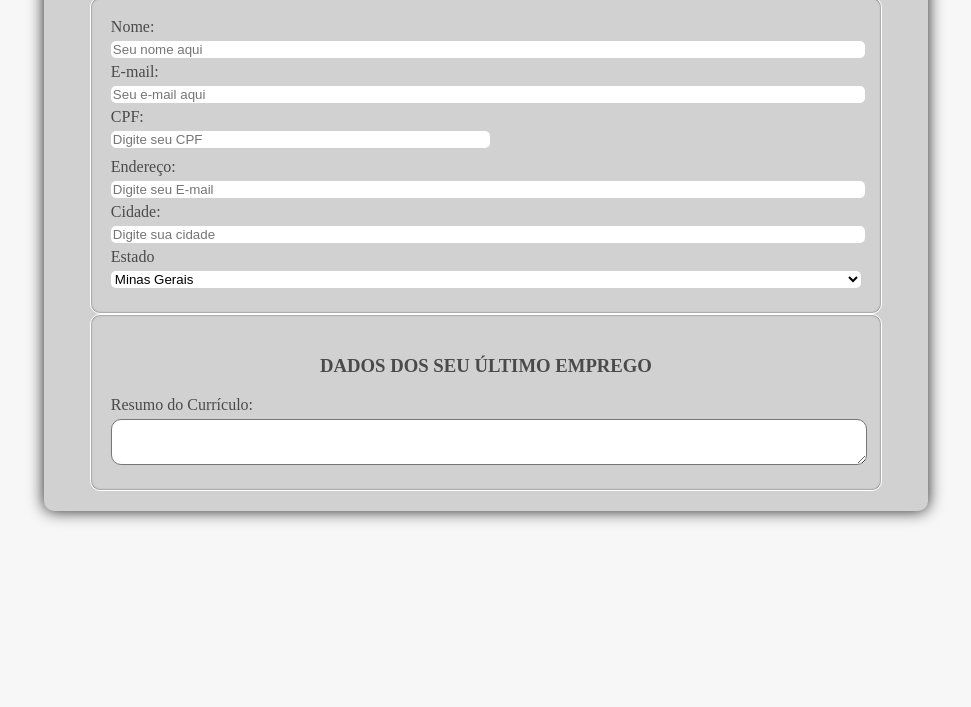
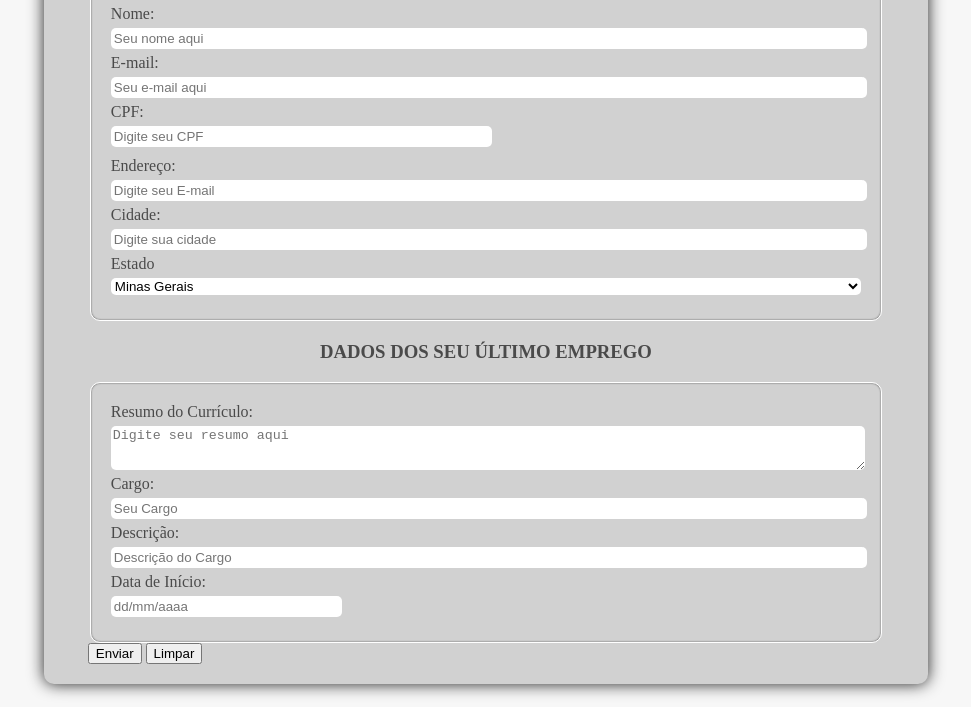
Before and after one commit to fabiojuvenalpereira/trybe-exercises, a plain HTML site: page form.html in a window 1280 px wide. Shown: the part 93-800 px from the top of the page, without its empty margins (154-1125 px from the left). Drawn offline with Linux system fonts and the light colour scheme.

Commit message:
adiciona botões

```diff
--- a/form.html
+++ b/form.html
@@ -11,11 +11,11 @@
   <main>
     <form action="GET" class="content-principal">
 
-      <div id="title">
-        <h1>Currículo</h1>
-      </div>
+      <section class="size-content">
 
-      <div class="size-content">
+        <div id="title">
+          <h1>Currículo</h1>
+        </div>
 
         <fieldset class="main-content">
           <div class="basic-config">
@@ -26,9 +26,9 @@
             <label for="e-mail">E-mail:</label>
             <input type="email" id="e-mail" name="email" placeholder="Seu e-mail aqui" required maxlength="50">
           </div>
-          <div class="basic-config">
+          <div class="basic-config cpf">
             <label for="input-cpf">CPF:</label>
-            <input type="number" name="cpf" id="input-cpf" placeholder="Digite seu CPF" required maxlength="11">
+            <input type="text" name="cpf" id="input-cpf" placeholder="Digite seu CPF" required maxlength="11">
           </div>
           <div class="basic-config">
             <label for="input-adress">Endereço:</label>
@@ -45,29 +45,41 @@
           </div>
         </fieldset>
 
-      </div>
+      </section>
 
-      <div class="size-content">
+      <section class="size-content">
+
+        <div id="title">
+          <h3>DADOS DOS SEU ÚLTIMO EMPREGO</h3>
+        </div>
 
         <fieldset class="main-content">
-
-          <div id="title">
-            <h3>DADOS DOS SEU ÚLTIMO EMPREGO</h3>
-          </div>
-
           <div class="basic-config">
             <label for="input-abstract">Resumo do Currículo:</label>
-            <textarea name="abstract" id="input-abstract" maxlength="1000" required></textarea>
+            <textarea name="abstract" id="input-abstract" maxlength="1000" placeholder="Digite seu resumo aqui" required></textarea>
           </div>
-
-          <div>
-
+          <div class="basic-config">
+            <label for="input-role">Cargo:</label>
+            <input type="text" name="role" id="input-role" maxlength="40" placeholder="Seu Cargo" required>
           </div>
-
+          <div class="basic-config">
+            <label for="input-role-Description">Descrição:</label>
+            <input type="text" name="roleDescription" id="input-role-Description" maxlength="500" placeholder="Descrição do Cargo" required>
+          </div>
+          <div class="basic-config" id="date">
+            <label for="input-role-Description">Data de Início:</label>
+            <input type="text" name="initiationDate" id="input-initiation-date" maxlength="10" placeholder="dd/mm/aaaa" required>
+          </div>
         </fieldset>
 
-      </div>
+      </section>
 
+      <section class="size-content">
+
+        <button type="submit">Enviar</button>
+        <button type="reset">Limpar</button>
+
+      </section>
 
     </form>
   </main>
--- a/style.css
+++ b/style.css
@@ -30,6 +30,7 @@ body {
   border-radius: 5px;
   display: block;
   margin: 5px auto;
+  padding: 3px;
   width: 100%;
 }
 
@@ -42,12 +43,16 @@ body {
   width: 100%;
 }
 
-.basic-config input[type ='number'] {
+.cpf {
   border: 0;
   border-radius: 5px;
   display: block;
   margin: 5px 0px 10px 0px ;
   width: 50%;
+}
+
+#date{
+  width: 30%;
 }
 
 #title {
@@ -57,7 +62,8 @@ body {
 }
 
 #input-abstract {
-  border-radius: 10px;
+  border: 0;
+  border-radius: 5px;
   margin: 5px auto;
   display: block;
   height: 3em;
```
